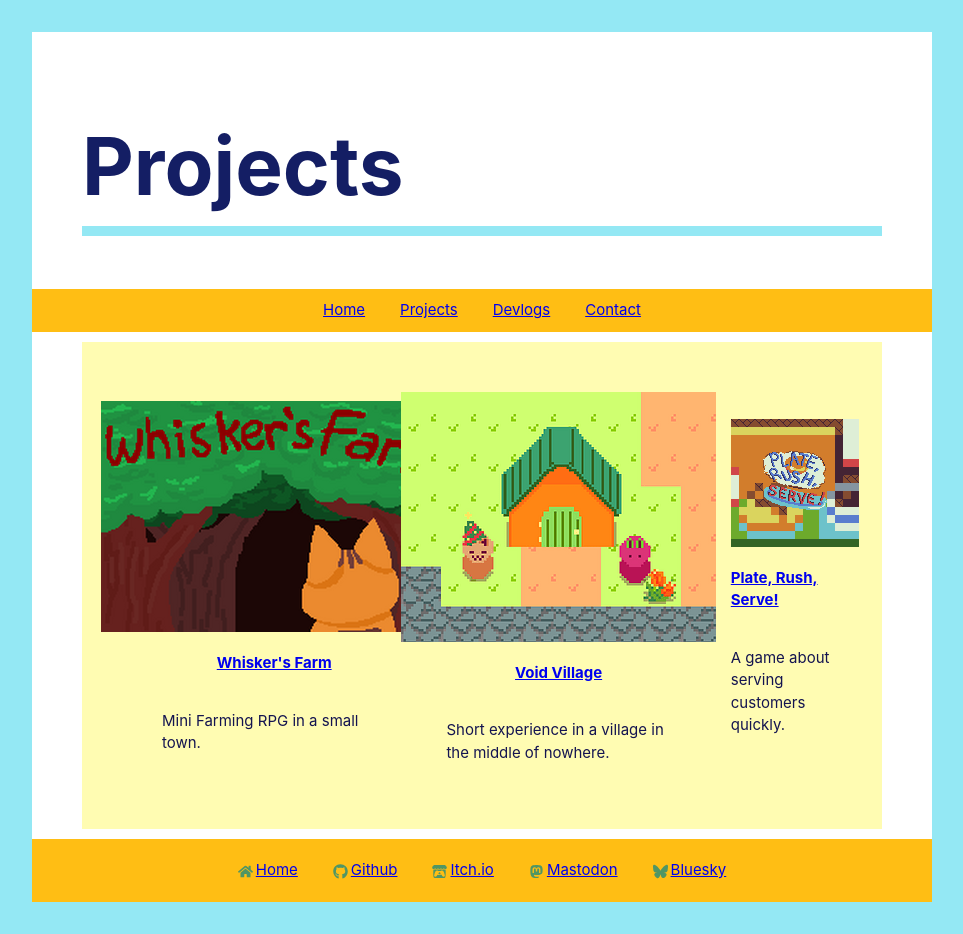
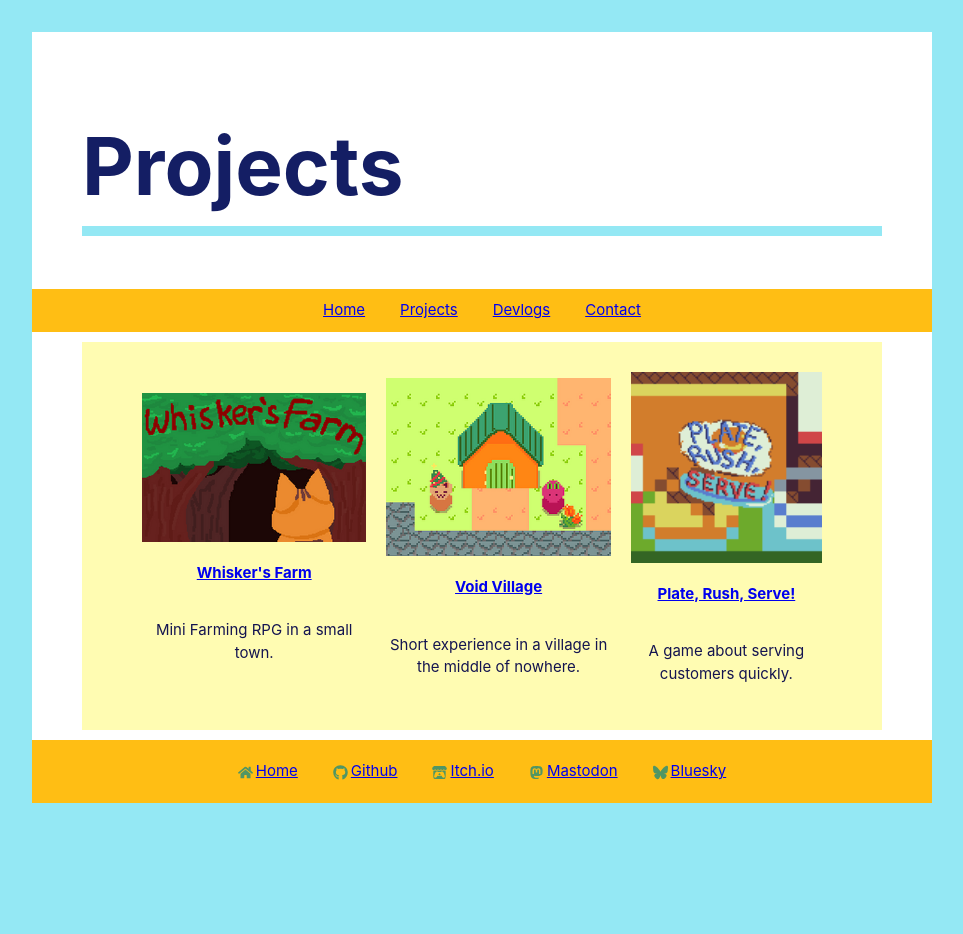
Before and after one commit to jennyton88/jennyton88.github.io, a React (Vite) app: page /projects in a window 1280 px wide. Shown: the whole page, without its empty margins (158-1121 px from the left). After the commit the page ends 835 px from the top, so only its background shows below. Built offline with nearby package versions, Linux system fonts and the light colour scheme; a web font is replaced by a local one.

Commit message:
update styles for projects

```diff
--- a/src/styles/styles.css
+++ b/src/styles/styles.css
@@ -94,18 +94,11 @@
     .centered-project-box {
         display: flex;
         flex-direction: column;
-        align-items: center;
-
-        inline-size: 33%;
-        overflow-wrap: break-word;
-
-        flex: 1 1 auto;
-        padding: 20px;
-        align-self: center;
+        text-align: center;
     }
 
     .log-summary {
-        padding: 10px 0 10px 0;
+        padding: 10px 0 0 0;
     }
 }
 
@@ -115,14 +108,6 @@
     .front-name {
         font-size: 5rem;
     }
-
-    /* .sidebar {
-        font-size: 18px;
-        display: inline-block;
-        list-style: none;
-        padding: 0px 50px;
-        background-color: white;
-    } */
 
     .content {
         margin: auto 50px;
@@ -147,6 +132,17 @@
         align-content: auto;
     }
 
+    .centered-project-box {
+        display: flex;
+        flex-direction: column;
+        text-align: center;
+
+        inline-size: 33%;
+
+        flex: auto;
+        align-self: center;
+    }
+
     .log-list {
         padding: 0px 10px 10px 30px;
     }
```
